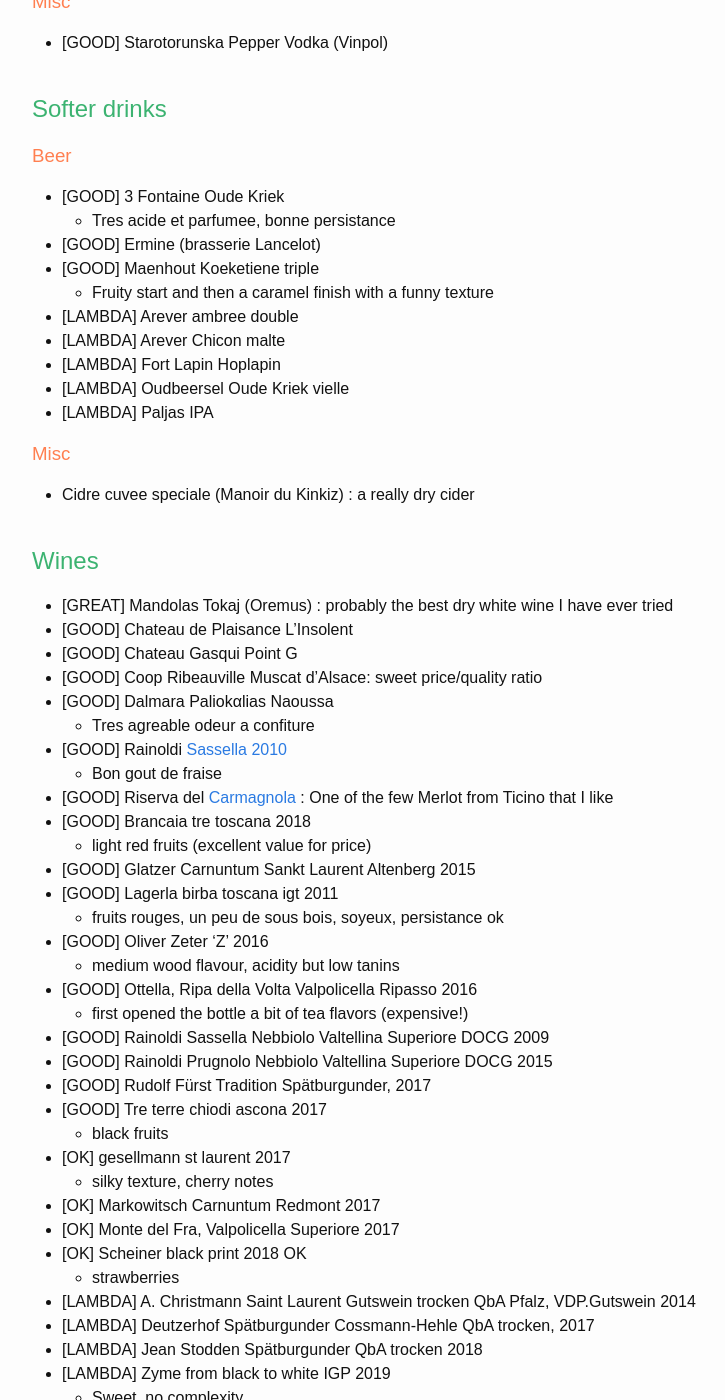
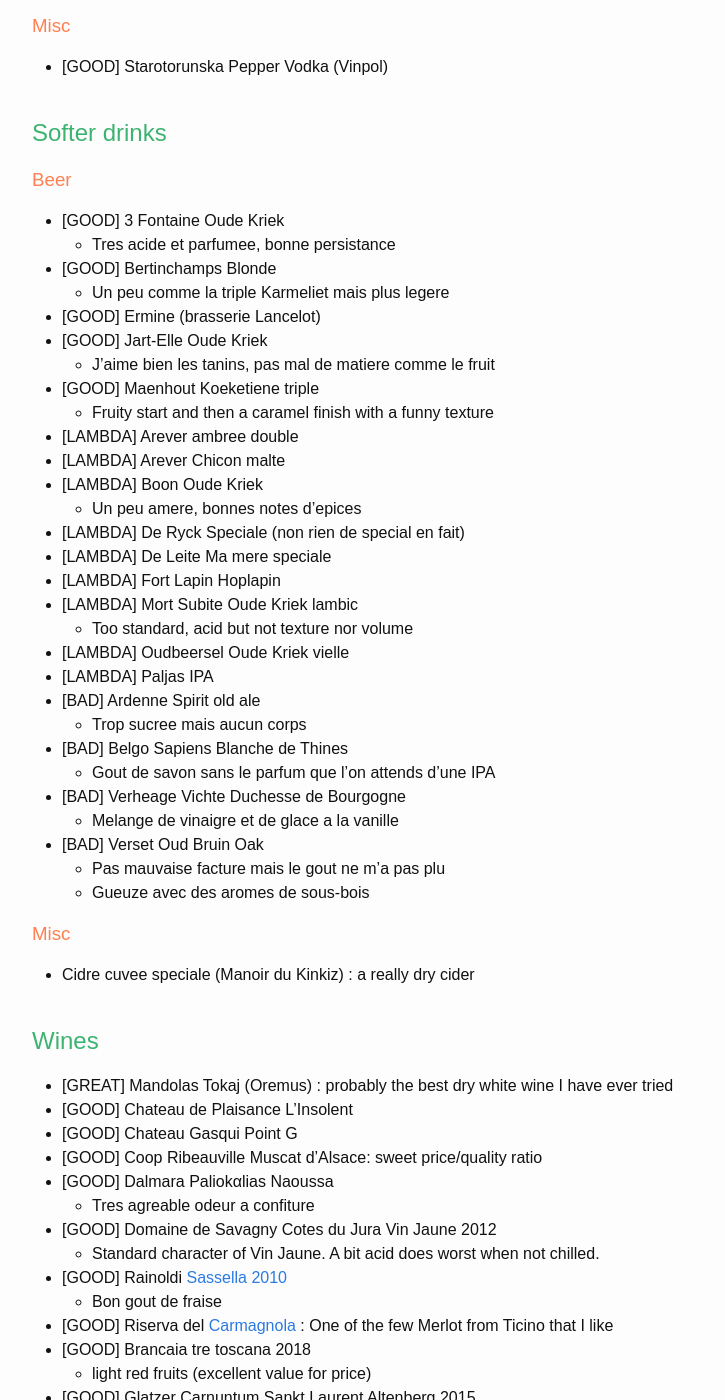
Before and after one commit to candide-guevara/candide-guevara.github.io, a Jekyll site: the page built from _posts/0000-00-00-list-of-spirits.md, in a window 1280 px wide and 1400 px high, scrolled down 718 px. Shown: the whole window, without its empty margins (190-915 px from the left). Built offline with Jekyll 4.4.1, drawn with Linux system fonts in a browser that asks for light colours; some of the changed text lies outside the part shown.

Commit message:
update to beer and wine list

```diff
--- a/_posts/0000-00-00-list-of-spirits.md
+++ b/_posts/0000-00-00-list-of-spirits.md
@@ -18,11 +18,12 @@
 
 ### Schnaps
 
+* [GOOD] Apricot Z'graggen distillery
+* [GOOD] Birkenhof Brennerei
+* [GOOD] Fratelli Matasci grappa americana
+* [GOOD] Fratelli Matasci grappa ticinese 48
 * [GOOD] Marc de Gewurztraminer (Hagmeyer)
 * [GOOD] Sibona grappa di moscato
-* [GOOD] Fratelli Matasci grappa americana
-* [GOOD] Apricot Z'graggen distillery
-* [GOOD] Birkenhof Brennerei
 
 ### Rhum
 
@@ -40,14 +41,33 @@
 
 * [GOOD] 3 Fontaine Oude Kriek
   * Tres acide et parfumee, bonne persistance
+* [GOOD] Bertinchamps Blonde
+  * Un peu comme la triple Karmeliet mais plus legere
 * [GOOD] Ermine (brasserie Lancelot)
+* [GOOD] Jart-Elle Oude Kriek
+  * J'aime bien les tanins, pas mal de matiere comme le fruit
 * [GOOD] Maenhout Koeketiene triple
   * Fruity start and then a caramel finish with a funny texture
 * [LAMBDA] Arever ambree double
 * [LAMBDA] Arever Chicon malte
+* [LAMBDA] Boon Oude Kriek
+  * Un peu amere, bonnes notes d'epices
+* [LAMBDA] De Ryck Speciale (non rien de special en fait)
+* [LAMBDA] De Leite Ma mere speciale
 * [LAMBDA] Fort Lapin Hoplapin
+* [LAMBDA] Mort Subite Oude Kriek lambic
+  * Too standard, acid but not texture nor volume
 * [LAMBDA] Oudbeersel Oude Kriek vielle
 * [LAMBDA] Paljas IPA
+* [BAD] Ardenne Spirit old ale
+  * Trop sucree mais aucun corps
+* [BAD] Belgo Sapiens Blanche de Thines
+  * Gout de savon sans le parfum que l'on attends d'une IPA
+* [BAD] Verheage Vichte Duchesse de Bourgogne
+  * Melange de vinaigre et de glace a la vanille
+* [BAD] Verset Oud Bruin Oak
+  * Pas mauvaise facture mais le gout ne m'a pas plu
+  * Gueuze avec des aromes de sous-bois
 
 
 ### Misc
@@ -63,6 +83,8 @@
 * [GOOD] Coop Ribeauville Muscat d'Alsace: sweet price/quality ratio
 * [GOOD] Dalmara Paliokαlias Naoussa
   * Tres agreable odeur a confiture
+* [GOOD] Domaine de Savagny Cotes du Jura Vin Jaune 2012
+  * Standard character of Vin Jaune. A bit acid does worst when not chilled.
 * [GOOD] Rainoldi [Sassella 2010][1]
   * Bon gout de fraise
 * [GOOD] Riserva del [Carmagnola][2] : One of the few Merlot from Ticino that I like
@@ -86,6 +108,8 @@
 * [OK] Monte del Fra, Valpolicella Superiore 2017
 * [OK] Scheiner black print 2018 OK
   * strawberries
+* [OK] Sylvain Faudot Arbois Ploussard 2018
+  * Fraises mais amere sur les bords
 * [LAMBDA] A. Christmann Saint Laurent Gutswein trocken QbA Pfalz, VDP.Gutswein 2014
 * [LAMBDA] Deutzerhof Spätburgunder Cossmann-Hehle QbA trocken, 2017
 * [LAMBDA] Jean Stodden Spätburgunder QbA trocken 2018
```
